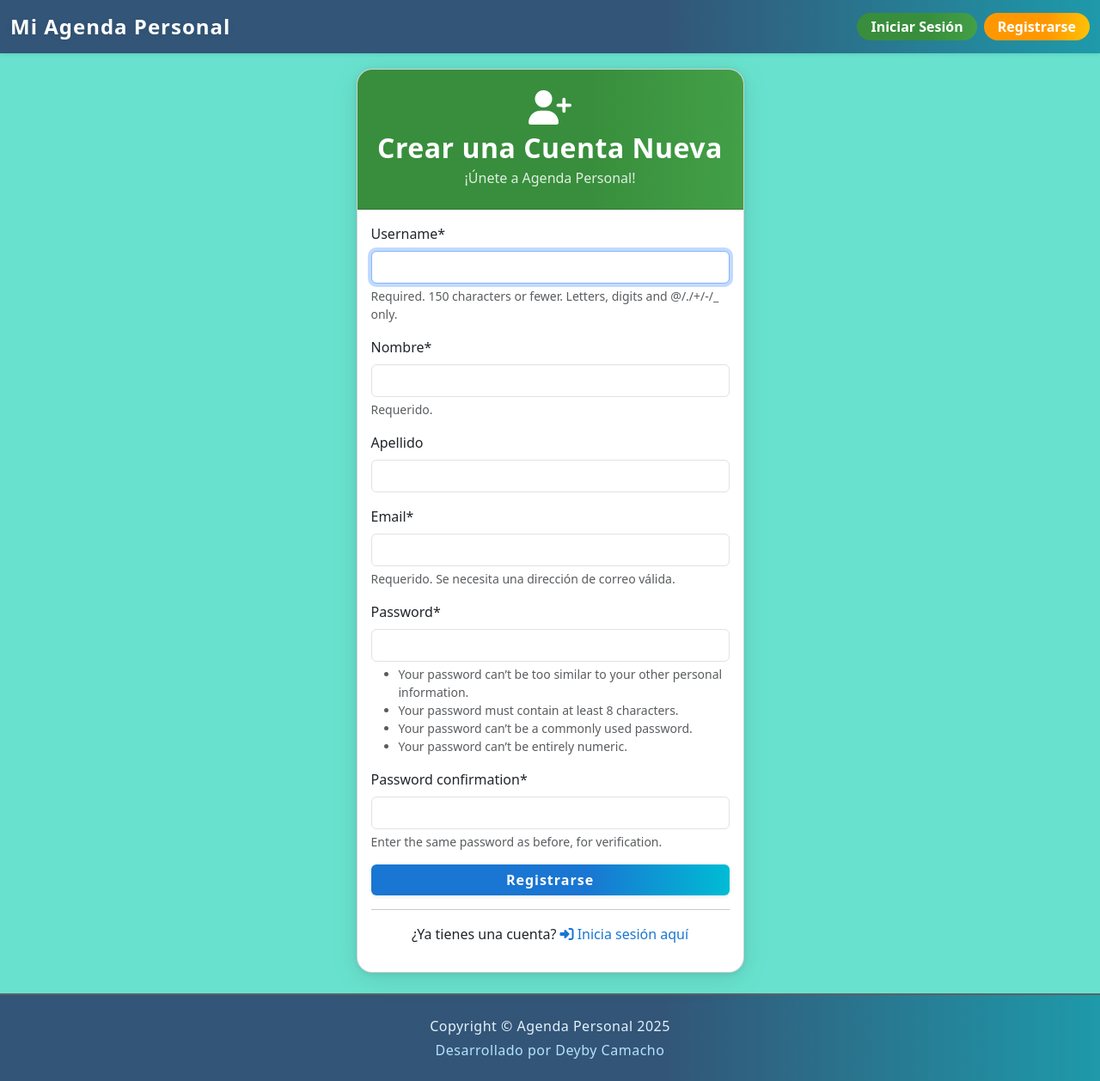
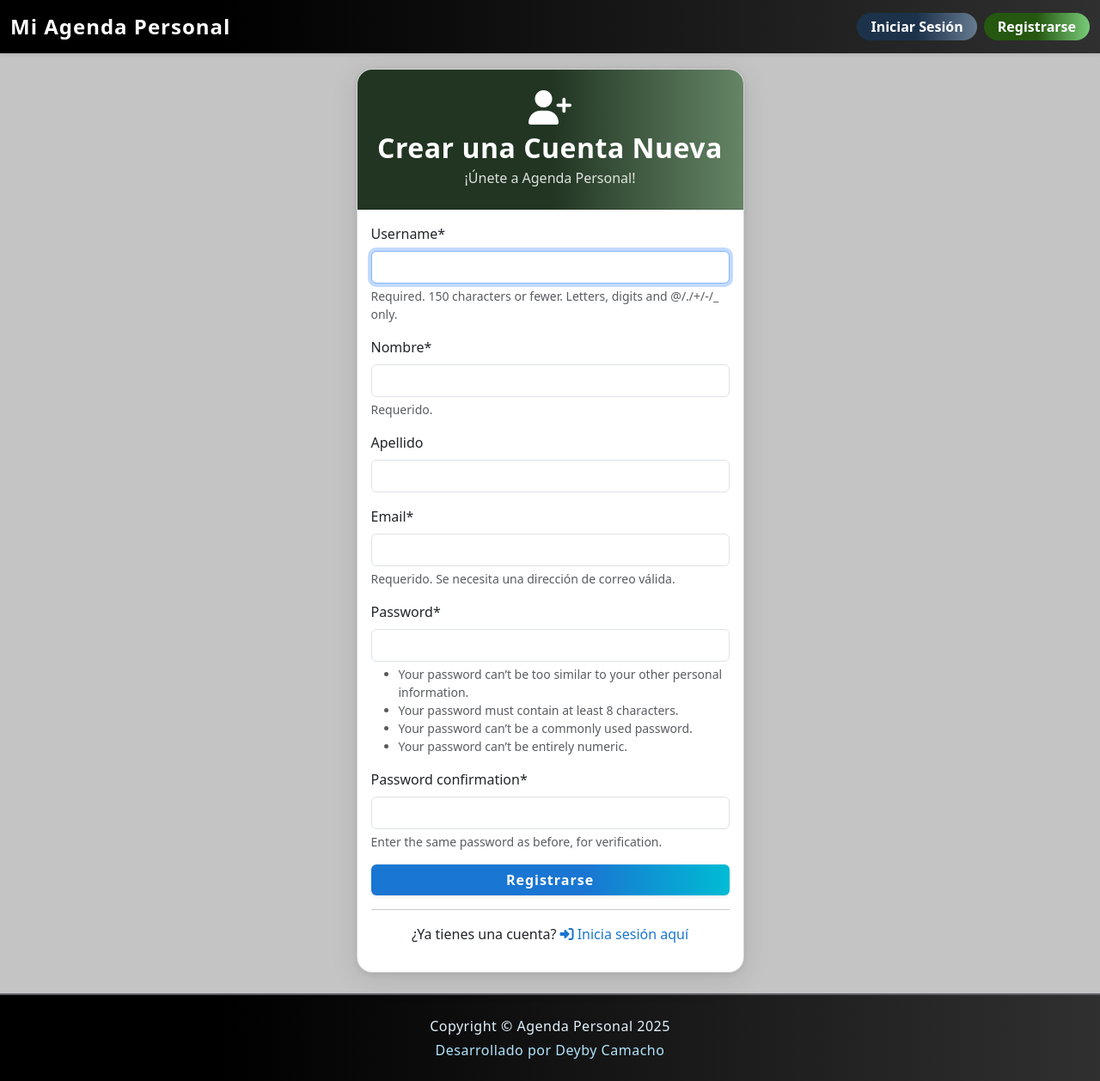
Before and after one commit to deyby01/agenda_personal, a Django app: page /agenda/registro/ in a window 1280 px wide. Shown: the whole page at 86% size. Run offline with Django 5.2, Linux system fonts and the light colour scheme; some libraries are stand-ins or nearby versions.

Commit message:
refactor(custom_style): Improve color and gradient

```diff
--- a/static/css/custom_style.css
+++ b/static/css/custom_style.css
@@ -1,6 +1,6 @@
 body {
     padding-top: 56px; /* Ajuste para la barra de navegación fija */
-    background-color: #68e2ce;
+    background-color: #c4c4c4;
 }
 .task-actions a {
     margin-left: 5px;
@@ -86,7 +86,7 @@ body {
     background: #fff;
 }
 .login-header {
-    background: linear-gradient(90deg, #1976d2 60%, #00bcd4 100%);
+    background: linear-gradient(90deg, #202020 50%, #494949 100%);
     color: #fff;
     padding: 1.5rem 1rem;
 }
@@ -128,7 +128,7 @@ form small a[href*="password/reset"] {
     background: #fff;
 }
 .registro-header {
-    background: linear-gradient(90deg, #388e3c 60%, #43a047 100%);
+    background: linear-gradient(90deg, #213522 50%, #658566 100%);
     color: #fff;
     padding: 1.5rem 1rem;
 }
@@ -159,7 +159,7 @@ form small a[href*="password/reset"] {
 
 /* Navbar gradiente y sombra */
 .bg-gradient-custom {
-    background: linear-gradient(90deg, #335577 60%, #1e9aaa 100%) !important;
+    background: linear-gradient(90deg, #000000 20%, #303030 100%) !important;
     box-shadow: 0 2px 12px rgba(25, 118, 210, 0.10);
 }
 
@@ -173,7 +173,7 @@ form small a[href*="password/reset"] {
 
 /* Botones de sesión y registro llamativos */
 .btn-login {
-    background: linear-gradient(90deg, #388e3c 60%, #43a047 100%);
+    background: linear-gradient(90deg, #1c324b 50%, #667a8f 100%);
     color: #fff !important;
     border-radius: 20px;
     font-weight: 600;
@@ -182,12 +182,12 @@ form small a[href*="password/reset"] {
     margin-right: 0.5rem;
 }
 .btn-login:hover, .btn-login:focus {
-    background: linear-gradient(90deg, #2e7d32 60%, #388e3c 100%);
+    background: linear-gradient(90deg, #787c7c 60%, #bebebe 100%);
     color: #fff !important;
 }
 
 .btn-register {
-    background: linear-gradient(90deg, #ff9800 60%, #ffc107 100%);
+    background: linear-gradient(90deg, #255711 50%, #79cc79 100%);
     color: #fff !important;
     border-radius: 20px;
     font-weight: 600;
@@ -195,13 +195,13 @@ form small a[href*="password/reset"] {
     border: none;
 }
 .btn-register:hover, .btn-register:focus {
-    background: linear-gradient(90deg, #f57c00 60%, #ff9800 100%);
+    background: linear-gradient(90deg, #709e66 60%, #294126 100%);
     color: #fff !important;
 }
 
 /* Footer moderno */
 .bg-footer {
-    background: linear-gradient(90deg, #335577 60%, #1e9aaa 100%) !important;
+    background: linear-gradient(90deg, #000000 20%, #303030 100%) !important;
     color: #fff;
     border-top: 2px solid #5d6063;
 }
```
